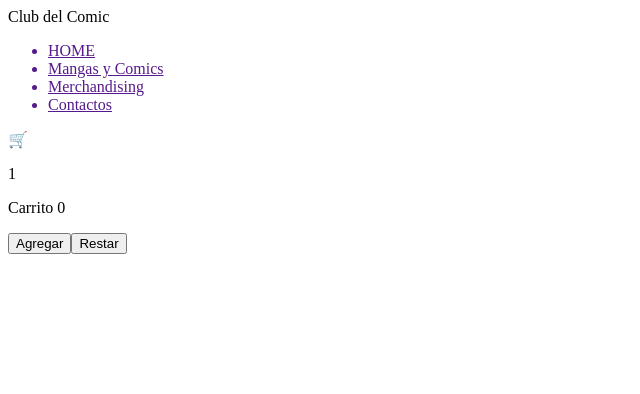
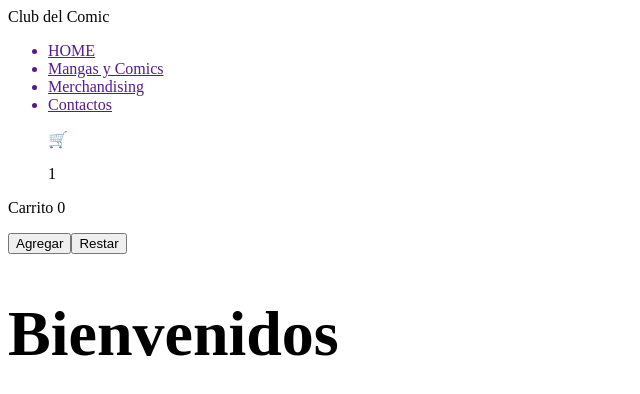
Before and after one commit to EitanBardella/Club-Del-Comic, a React (Vite) app: page / in a window 1280 px wide. Shown: the top 394 px of the page, without its empty margins (0-640 px from the left). Built offline with nearby package versions, Linux system fonts and the light colour scheme.

Commit message:
PrimerPreEntrega Bardella Campana

```diff
--- a/src/App.jsx
+++ b/src/App.jsx
@@ -1,8 +1,8 @@
 
 import './App.css'
 import NavBar from './components/NavBar'
-import CartWidget from './components/CartWidget'
 import Prueba from './components/Prueba'
+import ItemListContainer from './components/ItemListContainer'
 //Componente Padre renderiza componentes hijos
 function App() {
 
@@ -10,8 +10,10 @@ function App() {
     <>
     <div>
       <NavBar/>
-        <CartWidget/>
       <Prueba/>
+    </div>
+    <div>
+      <h1><ItemListContainer greeting={"Bienvenidos"}/></h1>
     </div>
     </>
   )
--- a/src/components/CartWidget.jsx
+++ b/src/components/CartWidget.jsx
@@ -1,8 +1,8 @@
 
 
-const CartWidget = () => {
+const CartWidget = ({cantidad}) => {
     return (
-    <div><p>🛒</p><p>1</p></div>
+    <div><p>🛒</p><p>{cantidad}</p></div>
     )
 }
 
--- /dev/null
+++ b/src/components/ItemListContainer.jsx
@@ -0,0 +1,9 @@
+
+
+const ItemListContainer = ({greeting}) => {
+    return (
+    <div><h1> {greeting} </h1></div>
+    )
+}
+
+export default ItemListContainer
--- a/src/components/NavBar.jsx
+++ b/src/components/NavBar.jsx
@@ -1,5 +1,5 @@
 
-
+import CartWidget from './CartWidget'
 
 const NavBar = () => {
 
@@ -22,6 +22,7 @@ const NavBar = () => {
                     <a href="">
                         <li>Contactos</li>
                     </a>
+                    <CartWidget cantidad = {1} />
                 </ul>
             </div>
         </nav>
```
